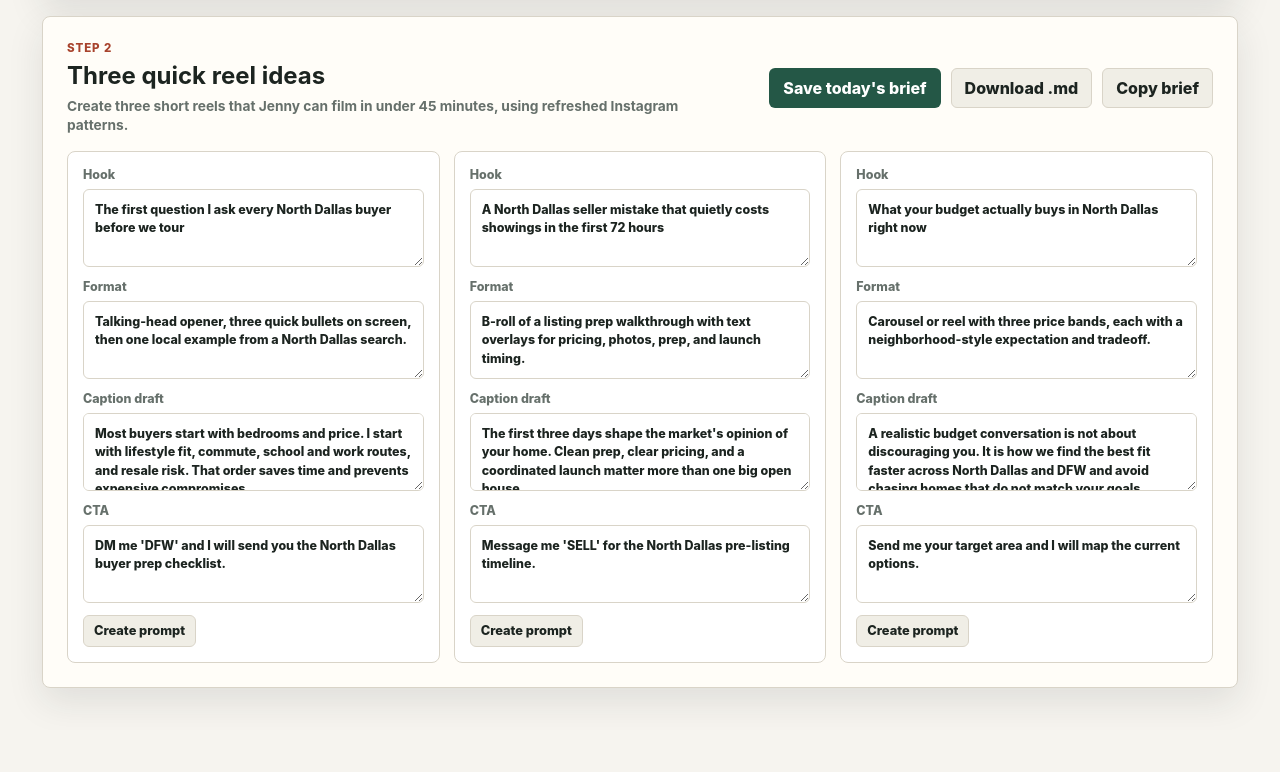
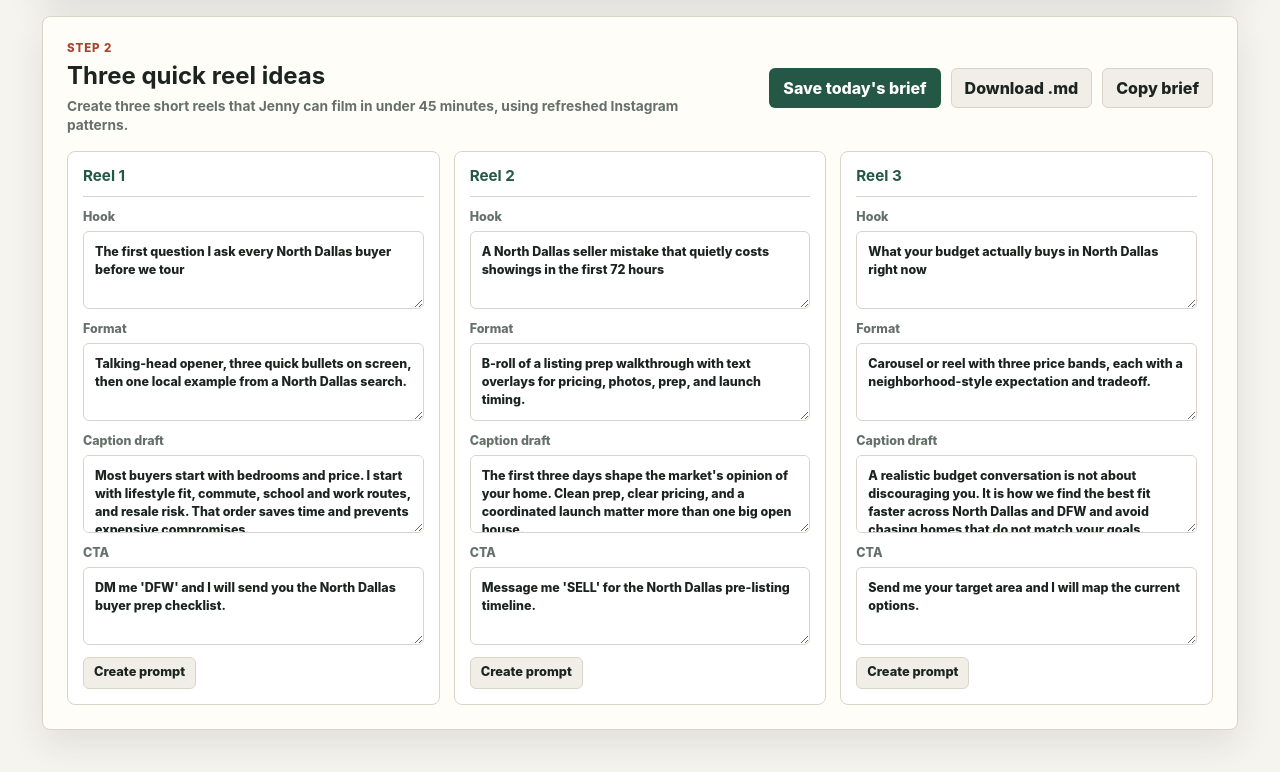
Before and after one commit to andrewsyjun/jennyscontents, a website: page index.html in a window 1280 px wide. Shown: the part 1114-1886 px from the top of the page. Before the commit the page ends 1844 px from the top, so only its background shows below. Drawn offline with Linux system fonts and the light colour scheme; no server answers.

Commit message:
Add titles to content idea cards

```diff
--- a/app.js
+++ b/app.js
@@ -1647,12 +1647,14 @@ function renderFocusPlan() {
 
 function renderIdeas() {
   renderFocusPlan();
+  const plan = filmingFocusPlan();
   const grid = document.querySelector("#ideaGrid");
   const template = document.querySelector("#ideaTemplate");
   grid.innerHTML = "";
 
   state.ideas.forEach((idea, index) => {
     const card = template.content.firstElementChild.cloneNode(true);
+    renderIdeaCardTitle(card, idea, index, plan);
     bindIdeaField(card, ".idea-hook", index, "hook", idea.hook);
     bindIdeaField(card, ".idea-format", index, "format", idea.format);
     bindIdeaField(card, ".idea-caption", index, "caption", idea.caption);
@@ -1660,6 +1662,30 @@ function renderIdeas() {
     bindIdeaPromptControls(card, index);
     grid.append(card);
   });
+}
+
+function renderIdeaCardTitle(card, idea, index, plan) {
+  const title = card.querySelector(".idea-card-title");
+  if (!title) return;
+  title.textContent = ideaCardTitle(idea, index, plan);
+}
+
+function ideaCardTitle(idea, index, plan) {
+  const slotLabel = plan?.slots?.[index]?.label;
+  if (slotLabel) return slotLabel;
+
+  const formatLabel = String(idea?.format || "").split(":")[0].trim();
+  if (formatLabel && formatLabel.length <= 32) return titleCase(formatLabel);
+
+  return `Idea ${index + 1}`;
+}
+
+function titleCase(value) {
+  return String(value || "")
+    .split(/\s+/)
+    .filter(Boolean)
+    .map((word) => `${word.slice(0, 1).toUpperCase()}${word.slice(1)}`)
+    .join(" ");
 }
 
 function bindIdeaPromptControls(card, index) {
--- a/index.html
+++ b/index.html
@@ -4,7 +4,7 @@
     <meta charset="utf-8" />
     <meta name="viewport" content="width=device-width, initial-scale=1" />
     <title>Jenny's Contents</title>
-    <link rel="stylesheet" href="./styles.css?v=20260601-cardprompts" />
+    <link rel="stylesheet" href="./styles.css?v=20260601-cardtitles" />
   </head>
   <body>
     <header class="app-header">
@@ -394,6 +394,9 @@
 
     <template id="ideaTemplate">
       <article class="idea-card">
+        <header class="idea-card-header">
+          <h3 class="idea-card-title">Idea</h3>
+        </header>
         <label>
           Hook
           <textarea class="idea-hook"></textarea>
@@ -424,6 +427,6 @@
       </article>
     </template>
 
-    <script src="./app.js?v=20260601-cardprompts" defer></script>
+    <script src="./app.js?v=20260601-cardtitles" defer></script>
   </body>
 </html>
--- a/styles.css
+++ b/styles.css
@@ -1762,6 +1762,21 @@ pre {
   gap: 12px;
 }
 
+.idea-card-header {
+  display: flex;
+  align-items: center;
+  justify-content: space-between;
+  border-bottom: 1px solid var(--line);
+  padding-bottom: 10px;
+}
+
+.idea-card-title {
+  margin: 0;
+  color: var(--primary);
+  font-size: 0.95rem;
+  line-height: 1.2;
+}
+
 .idea-card textarea {
   min-height: 78px;
 }
```
